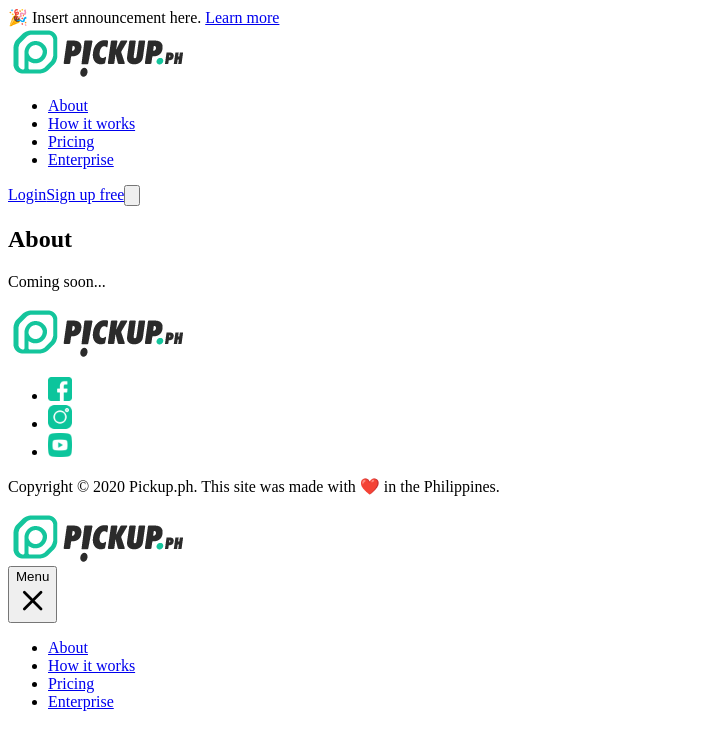
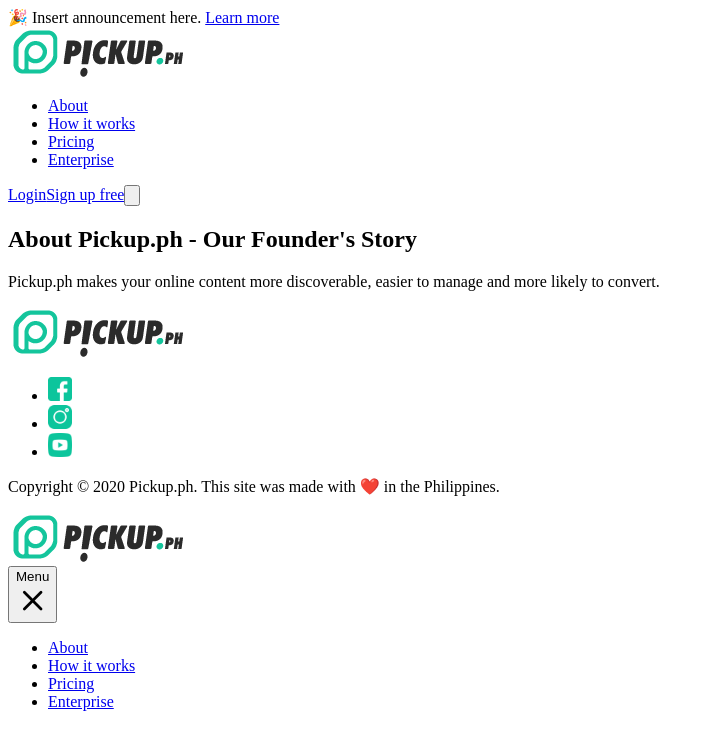
Before and after one commit to pickupph/pickup, a Next.js app: page /about in a window 1280 px wide. Shown: the top 750 px of the page, without its empty margins (0-714 px from the left). Built offline with nearby package versions, Linux system fonts and the light colour scheme; no server answers.

Commit message:
about us

```diff
--- a/pages/about.js
+++ b/pages/about.js
@@ -1,5 +1,8 @@
 // Components
 import LayoutDefault from "../components/templates/layoutDefault"
+
+//
+import { SITE_NAME } from "../config/constants"
 
 export default function About() {
 
@@ -10,9 +13,14 @@ export default function About() {
       }}
     >
 
-      <div className="container mx-auto px-5 py-5 md:py-10 text-center">
-        <h1 className="text-[40px] md:text-fs-heroHeader">About</h1>
-        <p className="text-fs-body mx-auto max-w-[780px]">Coming soon...</p>
+      <div className="container mx-auto px-5 py-10 md:py-20">
+        <div className="py-1 max-w-[780px] px-[30px] mx-auto">
+          <h1 className="text-[30px] md:text-[40px]">About {SITE_NAME} - Our Founder's Story</h1>
+        </div>
+        <div className="py-1 max-w-[780px] px-[30px] mx-auto border-l-[6px] border-l-[#39e09b]">
+          <p className="text-[22px] md:text-[32px]">{SITE_NAME} makes your online content more discoverable, easier to manage and more likely to convert.</p>
+        </div>
+
       </div>
 
     </LayoutDefault>
```
Also changed, not shown: 1 other file (tests, documents, lock files or other folders).
